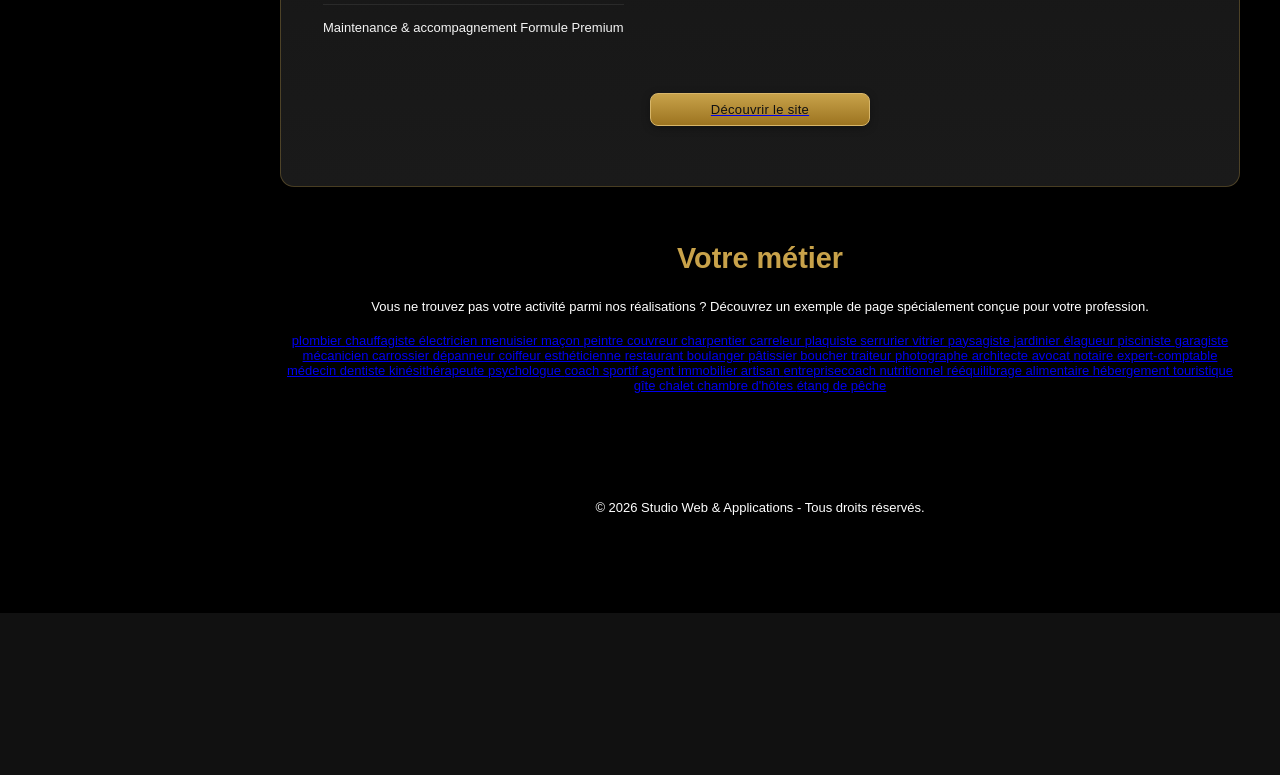
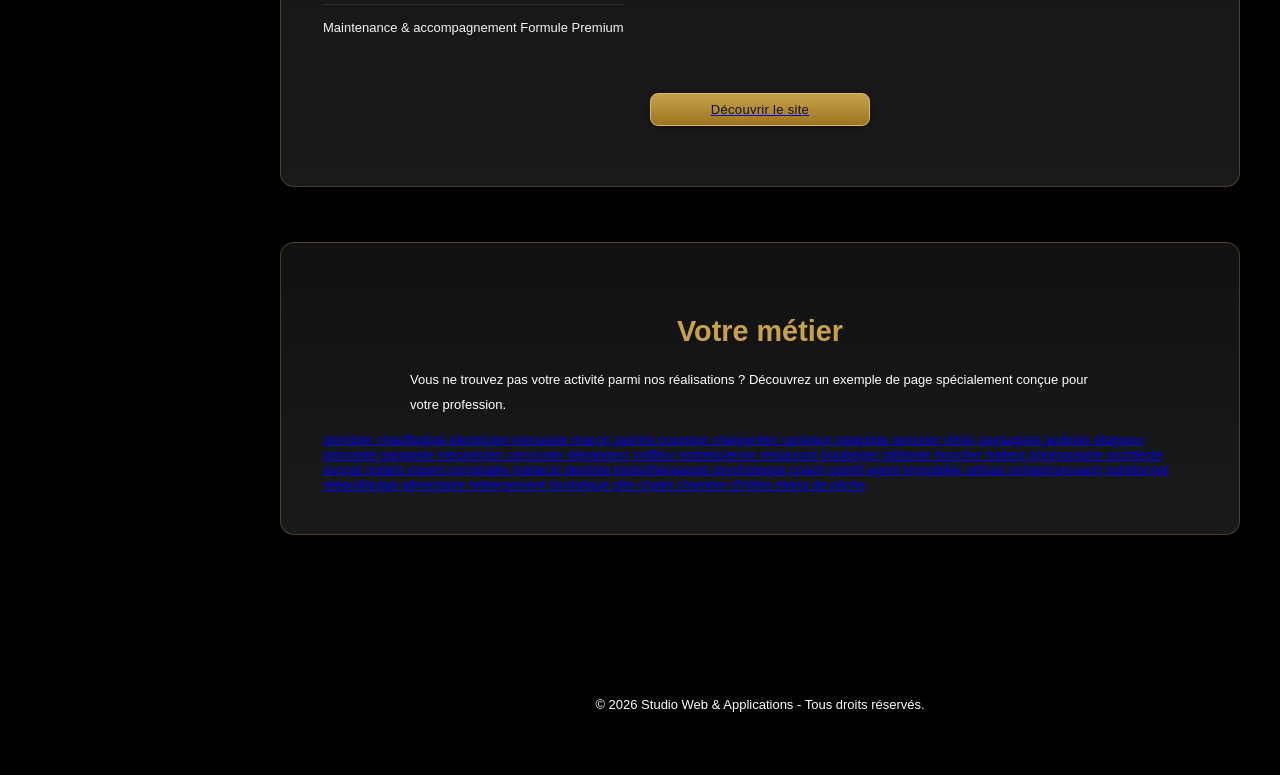
Before and after one commit to MSEDIT-1304/Studio-Web-Applications, a Flask app: page /realisations in a window 1280 px wide. Shown: the part 5354-6129 px from the top of the page. Before the commit the page ends 5967 px from the top, so only its background shows below. Run offline with Flask 3, Linux system fonts and the light colour scheme.

Commit message:
Update realisations.html

```diff
--- a/templates/realisations.html
+++ b/templates/realisations.html
@@ -309,7 +309,7 @@
     </a>
 </div>
 
-<section class="realisation-card metiers-card">
+<div class="service">
 
     <h2>Votre métier</h2>
 
@@ -344,7 +344,7 @@
 
     </div>
 
-</section>
+</div>
 
 <br><br>
 
```
